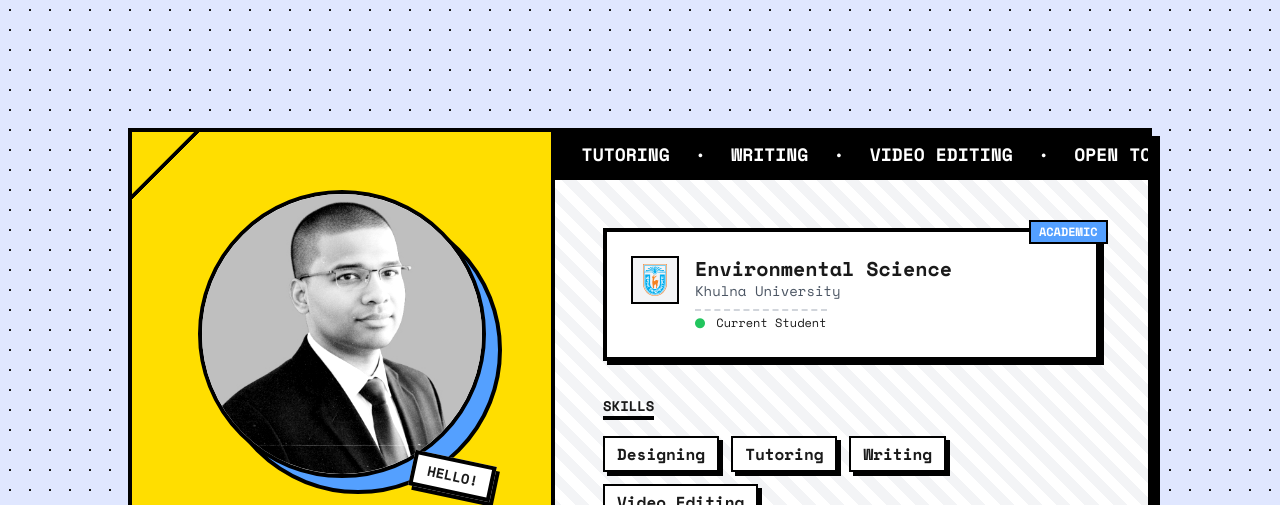
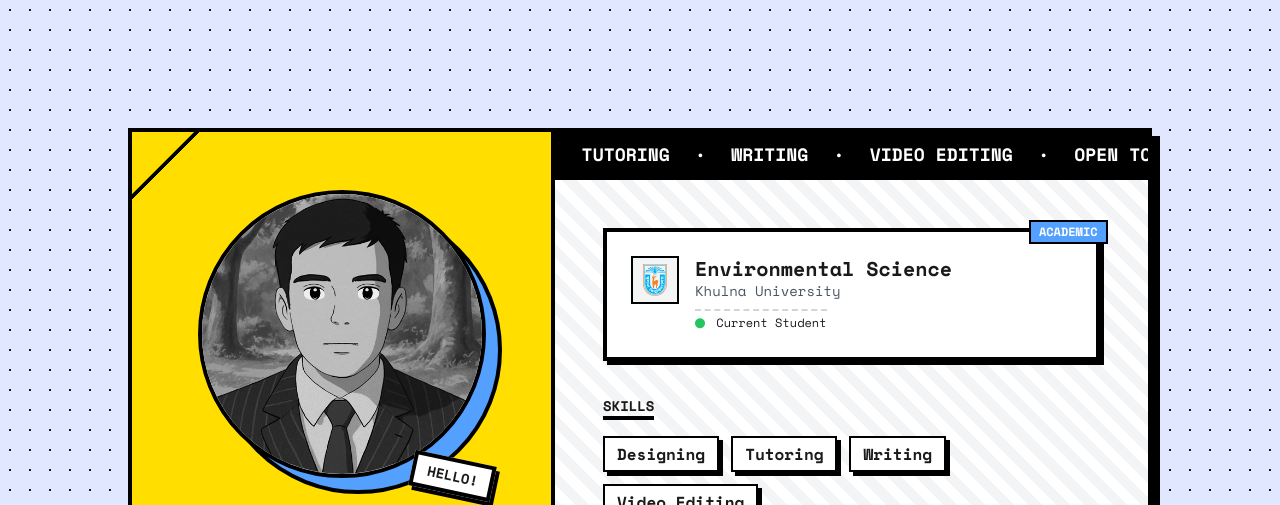
Before and after one commit to mostofanazeef/me, a plain HTML site: page index.html in a window 1280 px wide. Shown: the top 505 px of the page. Drawn offline with nearby package versions, Linux system fonts and the light colour scheme.

Commit message:
Revert changes to index.html
Restored the original content of index.html after it was altered.

```diff
--- a/index.html
+++ b/index.html
@@ -114,7 +114,7 @@
 
                 <!-- Actual Image Frame -->
                 <div class="absolute inset-0 bg-white border-4 border-black rounded-full overflow-hidden z-10">
-                    <img src="Green_BG.jpg"
+                    <img src="me.jpg"
                          alt="Nazeef"
                          class="w-full h-full object-cover grayscale contrast-125 group-hover:grayscale-0 transition-all duration-300"
                          onerror="this.style.display='none'; document.getElementById('fallback').style.display='flex'">
```
